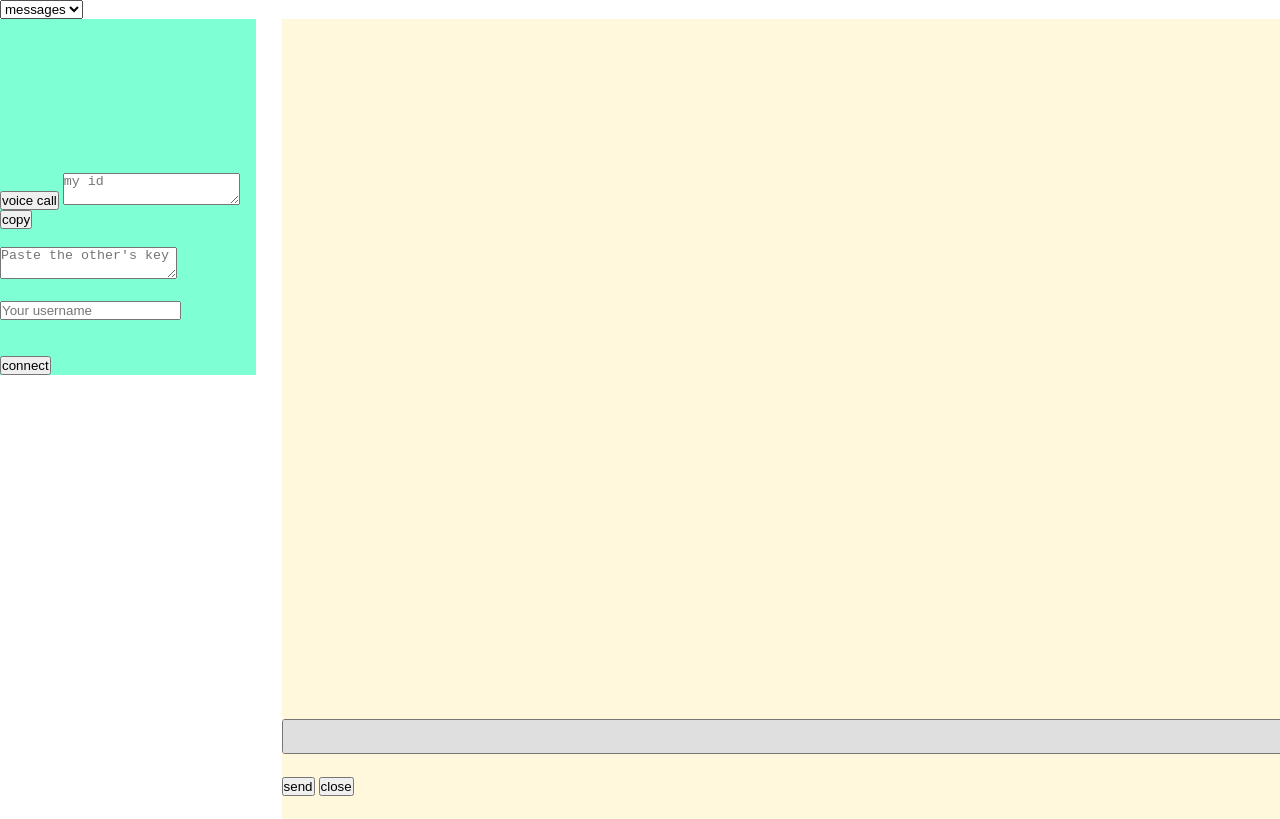
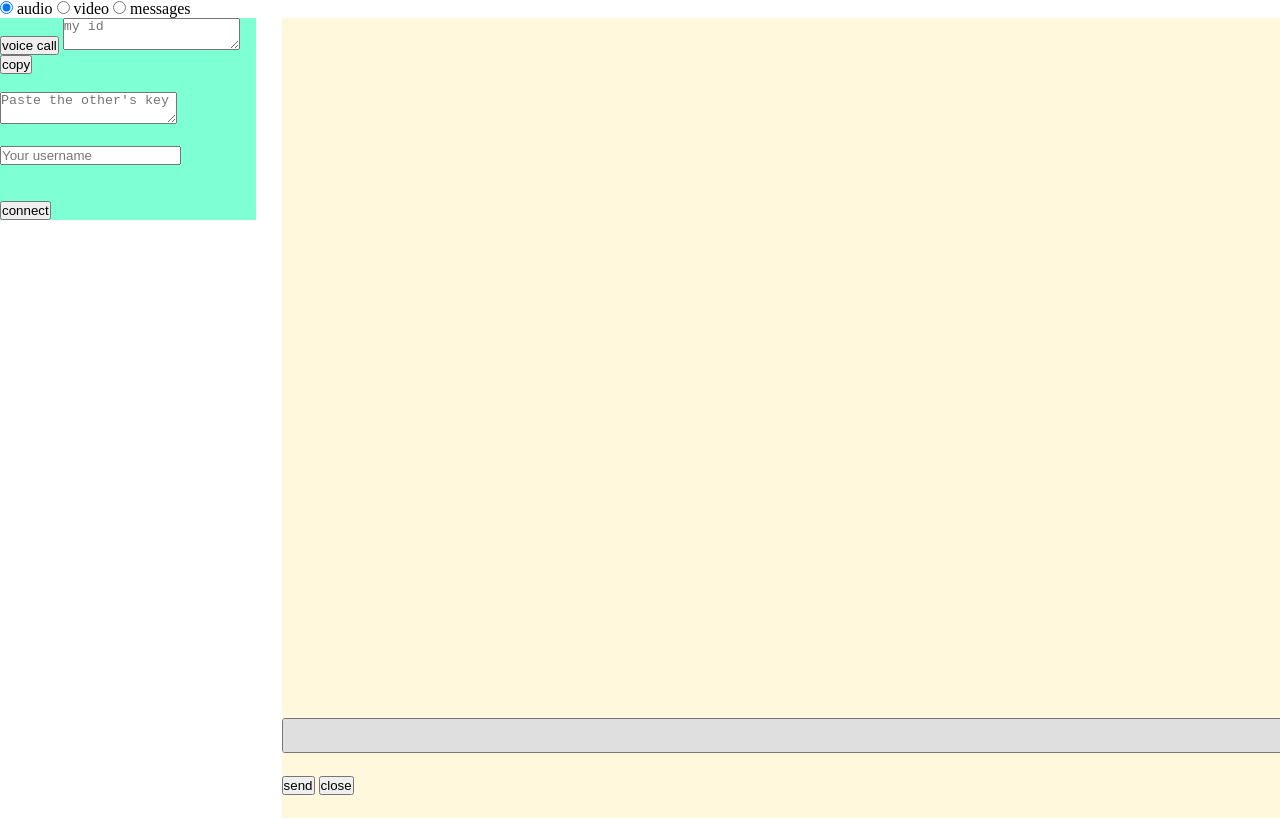
Before and after one commit to ccns1/ccns302, a website: page index.html in a window 1280 px wide. Shown: the top 819 px of the page. Drawn offline with nearby package versions, Linux system fonts and the light colour scheme.

Commit message:
Changed options with radio btns

```diff
--- a/index.html
+++ b/index.html
@@ -73,16 +73,15 @@
 <body>
 
     <div>
-        <select name="" id="">
-                <option value="messages">messages</option>
-                <option value="audio">audio</option>
-                <option value="video">video</option>
-        </select>
+            <input class="type" type="radio" name="chat" id="audio" checked>
+            <label for="audio" value="audio">audio</label>
+            <input class="type" type="radio" name="chat" id="video">
+            <label for="video" value="video">video</label>
+            <input class="type" type="radio" name="chat" id="messages">
+            <label for="messages" value="messages">messages</label>
     </div>
 
     <div class="connection">
-
-        <video></video>
         <div class="confirm">
             <p class="confirm_message"></p>
         </div>
```
